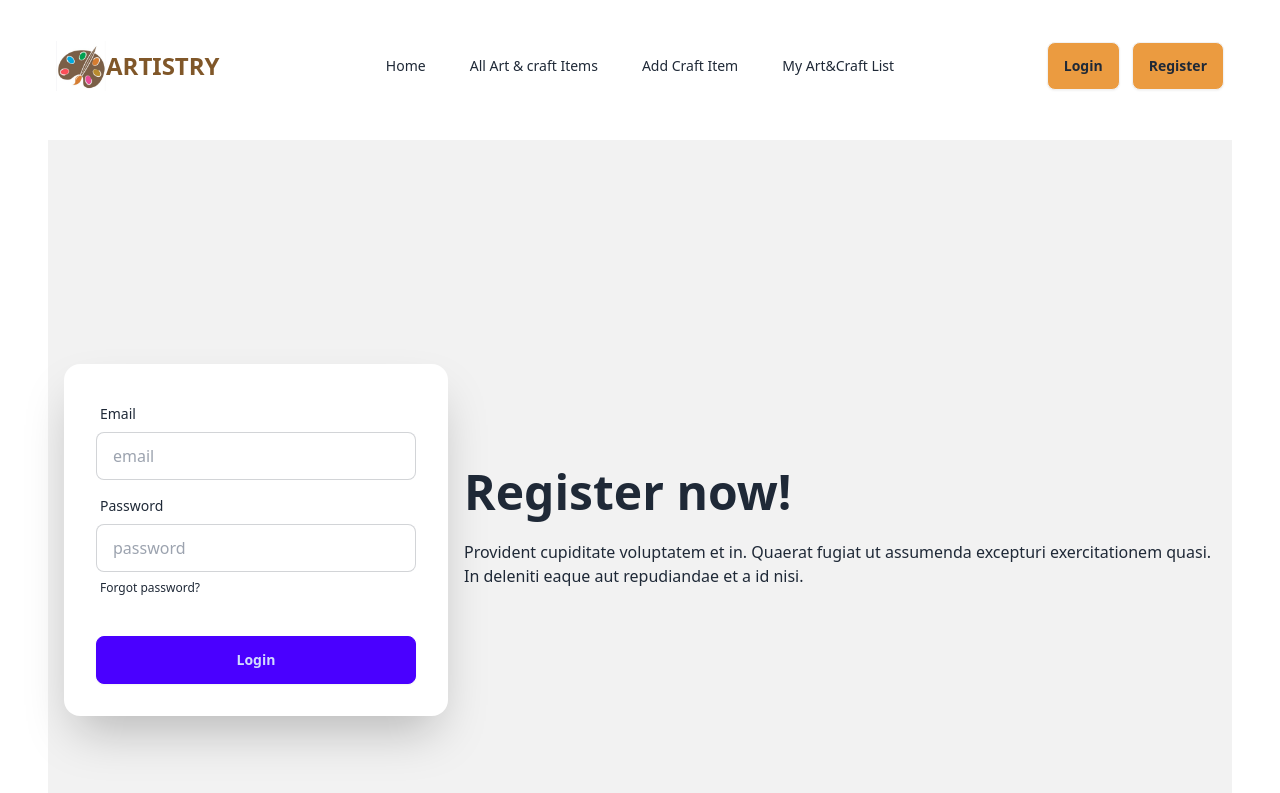
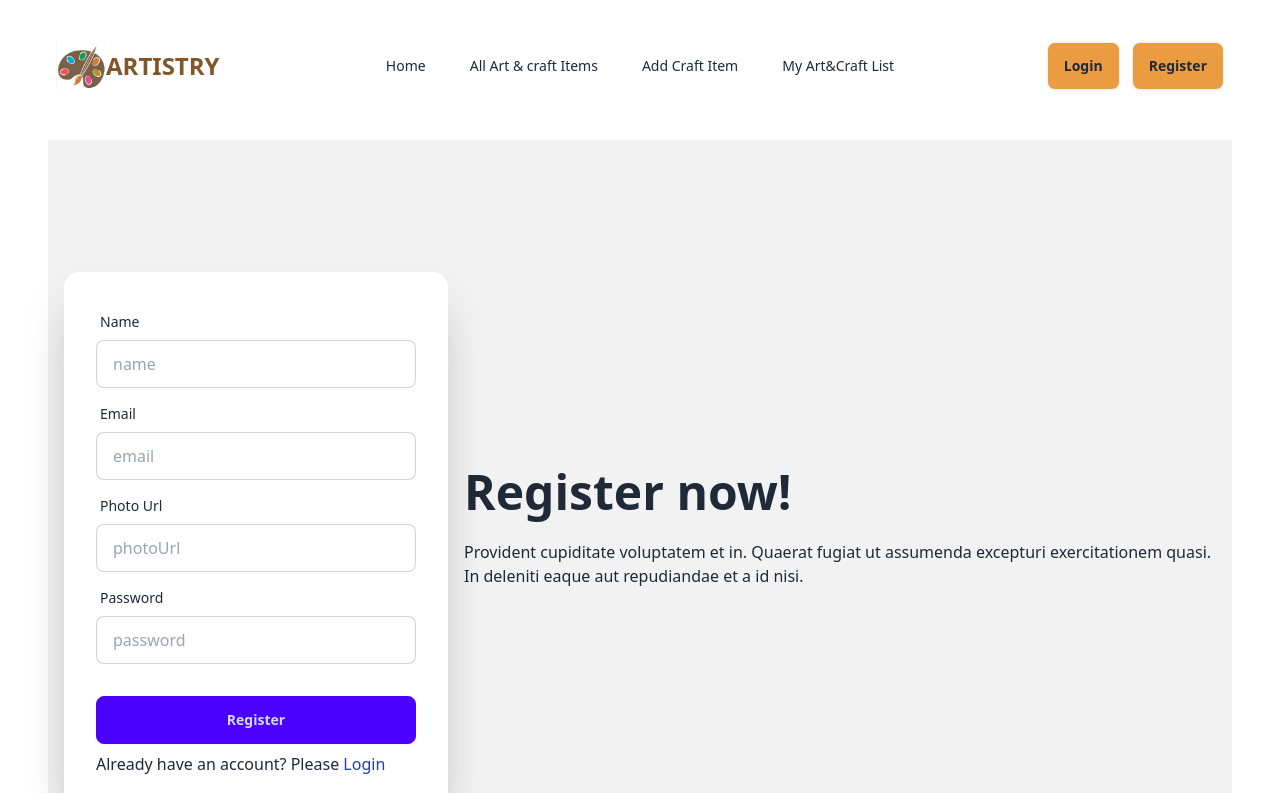
Before and after one commit to ayathree/artistry-client, a React (Vite) app: page /register in a window 1280 px wide. Shown: the top 793 px of the page. Built offline with nearby package versions, Linux system fonts and the light colour scheme; no server answers.

Commit message:
added email password user

```diff
--- a/src/component/Navbar.jsx
+++ b/src/component/Navbar.jsx
@@ -1,7 +1,14 @@
 import { Link, NavLink } from 'react-router-dom';
 import logo from '../assets/art_1.jpg'
+import { useContext } from 'react';
+import { AuthContext } from '../provider/AuthProvider';
 
 const Navbar = () => {
+  const {user, logOut}= useContext(AuthContext)
+
+  const handleLogOut=()=>{
+    logOut()
+  }
     const links =<>
     <NavLink to={'/'}>Home</NavLink>
     <NavLink to={'/allArt'}>All Art & craft Items </NavLink>
@@ -30,9 +37,26 @@ const Navbar = () => {
 
     </ul>
   </div>
-  <div className="navbar-end flex flex-row gap-3">
-    <Link to={'/logged'}><button className="btn bg-[#eb9b40] ">Login</button></Link>
+  <div className="navbar-end">
+    {
+      user ? <> <div className="dropdown dropdown-end">
+      <div tabIndex={0} role="" className="btn  btn-circle avatar tooltip tooltip-bottom lg:tooltip-left" data-tip={user.displayName}>
+        <div className=" rounded-full">
+          <img alt="Tailwind CSS Navbar component" src={user.photoURL} />
+        </div>
+      </div>
+      <ul tabIndex={0} className="mt-3 z-[1] p-2 shadow menu menu-sm dropdown-content bg-base-100 rounded-box w-52">
+
+        <li onClick={handleLogOut}><a>Logout</a></li>
+      </ul>
+    </div>
+    </>: <div className=' flex flex-row gap-3'>
+   <Link to={'/logged'}><button className="btn bg-[#eb9b40] ">Login</button></Link>
     <Link to={'/register'}><button className="btn bg-[#eb9b40]">Register</button></Link>
+   </div>
+    }
+
+
 
   </div>
 </div>
--- a/src/main.jsx
+++ b/src/main.jsx
@@ -4,12 +4,15 @@ import ReactDOM from 'react-dom/client'
 import { RouterProvider } from "react-router-dom";
 import './index.css'
 import router from './router/routes';
+import AuthProvider from './provider/AuthProvider';
 
 
 
 
 ReactDOM.createRoot(document.getElementById('root')).render(
   <React.StrictMode>
-   <RouterProvider router={router} />
+  <AuthProvider>
+  <RouterProvider router={router} />
+  </AuthProvider>
   </React.StrictMode>,
 )
--- a/src/page/Logged.jsx
+++ b/src/page/Logged.jsx
@@ -1,6 +1,37 @@
+import { useContext, useState } from "react";
+import { AuthContext } from "../provider/AuthProvider";
+import { Link } from "react-router-dom";
 
 
 const Logged = () => {
+  const {signIn} =useContext(AuthContext)
+  const [success, setSuccess]= useState('');
+  const[error, setError]= useState('')
+  const handleLogIn=e=>{
+    e.preventDefault();
+    const form= e.target;
+    const email= form.email.value;
+    const password = form.password.value;
+    const newLogger= {email, password}
+    console.log(newLogger)
+
+    setError('')
+    setSuccess('')
+
+    signIn(email, password)
+    .then(result=>{
+      console.log(result.user)
+      setSuccess('User logged successfully')
+    })
+    .catch(error=>{
+      console.log(error.message)
+      setError(error.message)
+    })
+
+
+
+
+  }
     return (
         <div className="hero min-h-screen bg-base-200">
         <div className="hero-content flex-col lg:flex-row-reverse">
@@ -9,26 +40,31 @@ const Logged = () => {
             <p className="py-6">Provident cupiditate voluptatem et in. Quaerat fugiat ut assumenda excepturi exercitationem quasi. In deleniti eaque aut repudiandae et a id nisi.</p>
           </div>
           <div className="card shrink-0 w-full max-w-sm shadow-2xl bg-base-100">
-            <form className="card-body">
+            <form onSubmit={handleLogIn} className="card-body">
               <div className="form-control">
                 <label className="label">
                   <span className="label-text">Email</span>
                 </label>
-                <input type="email" placeholder="email" className="input input-bordered" required />
+                <input type="email" placeholder="email" name="email" className="input input-bordered" required />
               </div>
               <div className="form-control">
                 <label className="label">
                   <span className="label-text">Password</span>
                 </label>
-                <input type="password" placeholder="password" className="input input-bordered" required />
-                <label className="label">
-                  <a href="#" className="label-text-alt link link-hover">Forgot password?</a>
-                </label>
+                <input type="password" placeholder="password" name="password" className="input input-bordered" required />
+
               </div>
               <div className="form-control mt-6">
                 <button className="btn btn-primary">Login</button>
               </div>
+              <p>Do not have an account? Please <Link to={'/register'}><span className="text-blue-800">Register</span></Link></p>
             </form>
+            {
+              error && <p className="text-red-600">{error}</p>
+            }
+            {
+              success && <p className="text-green-600">{success}</p>
+            }
           </div>
         </div>
       </div>
--- a/src/page/Register.jsx
+++ b/src/page/Register.jsx
@@ -1,6 +1,62 @@
+import { useContext, useState } from "react";
+import { Link } from "react-router-dom";
+import { AuthContext } from "../provider/AuthProvider";
+import { updateProfile } from "firebase/auth";
 
 
 const Register = () => {
+    const {createUser, logOut}= useContext(AuthContext)
+    const [registerError, setRegisterError]= useState('');
+    const [registerSuccess, setRegisterSuccess]= useState('');
+
+    const handleRegister = e=>{
+        e.preventDefault();
+        const form = e.target;
+        const name = form.name.value;
+        const email = form.email.value;
+        const photoUrl = form.photoUrl.value;
+        const password = form.password.value;
+        const newUser = {name, email, photoUrl, password}
+        console.log(newUser);
+        setRegisterError('')
+        setRegisterSuccess('')
+
+        if (!/[A-Z]/.test(password)) {
+            setRegisterError('Password should have at least one uppercase letter ')
+            return
+
+        }
+        else if(!/[a-z]/.test(password)){
+            setRegisterError('Password should have at least one lowercase letter')
+            return
+        }
+
+
+
+        createUser(email, password)
+        .then(result=>{
+            console.log(result.user)
+            logOut()
+            setRegisterSuccess('User Created Successfully')
+            form.reset();
+            updateProfile(result.user,{
+                displayName:name,
+                photoURL:photoUrl
+            })
+            .then(()=>{
+
+                console.log('profile updated')
+              })
+                .catch((error)=>console.log(error))
+        })
+        .catch(error=>{
+            console.log(error.message)
+            setRegisterError(error.message)
+        })
+
+
+    }
+
     return (
         <div className="hero min-h-screen bg-base-200">
         <div className="hero-content flex-col lg:flex-row-reverse">
@@ -9,26 +65,44 @@ const Register = () => {
             <p className="py-6">Provident cupiditate voluptatem et in. Quaerat fugiat ut assumenda excepturi exercitationem quasi. In deleniti eaque aut repudiandae et a id nisi.</p>
           </div>
           <div className="card shrink-0 w-full max-w-sm shadow-2xl bg-base-100">
-            <form className="card-body">
+            <form onSubmit={handleRegister} className="card-body">
+            <div className="form-control">
+                <label className="label">
+                  <span className="label-text">Name</span>
+                </label>
+                <input type="text" placeholder="name" name="name" className="input input-bordered" required />
+              </div>
               <div className="form-control">
                 <label className="label">
                   <span className="label-text">Email</span>
                 </label>
-                <input type="email" placeholder="email" className="input input-bordered" required />
+                <input type="email" placeholder="email" name="email" className="input input-bordered" required />
+              </div>
+              <div className="form-control">
+                <label className="label">
+                  <span className="label-text">Photo Url</span>
+                </label>
+                <input type="text" placeholder="photoUrl" name="photoUrl" className="input input-bordered" required />
               </div>
               <div className="form-control">
                 <label className="label">
                   <span className="label-text">Password</span>
                 </label>
-                <input type="password" placeholder="password" className="input input-bordered" required />
-                <label className="label">
-                  <a href="#" className="label-text-alt link link-hover">Forgot password?</a>
-                </label>
+                <input type="password" placeholder="password" name="password" className="input input-bordered" required />
+
               </div>
               <div className="form-control mt-6">
-                <button className="btn btn-primary">Login</button>
+                <button className="btn btn-primary">Register</button>
+
               </div>
+              <p>Already have an account? Please <Link to={'/logged'}> <span className="text-blue-800">Login</span> </Link></p>
             </form>
+            {
+                registerError && <p className="text-red-600">{registerError}</p>
+            }
+            {
+                registerSuccess && <p className="text-green-600">{registerSuccess}</p>
+            }
           </div>
         </div>
       </div>
--- /dev/null
+++ b/src/provider/AuthProvider.jsx
@@ -0,0 +1,49 @@
+import { createUserWithEmailAndPassword, onAuthStateChanged, signInWithEmailAndPassword, signOut } from "firebase/auth";
+import { createContext, useEffect, useState } from "react";
+import auth from "../firebase/firebase.config";
+
+export const AuthContext = createContext(null);
+
+
+const AuthProvider = ({children}) => {
+    const [user, setUser]= useState(null);
+    const [loading, setLoading]= useState(true)
+
+    const createUser =(email,password)=>{
+        setLoading(true)
+        return createUserWithEmailAndPassword(auth, email, password);
+
+    }
+
+    const signIn = (email, password)=>{
+        setLoading(true);
+        return signInWithEmailAndPassword(auth, email, password)
+
+    }
+
+    const logOut =()=>{
+        setLoading(true);
+        return signOut(auth)
+    }
+
+    useEffect(()=>{
+        const unSubscribe =onAuthStateChanged(auth, currentUser=>{
+            setUser(currentUser)
+            setLoading(false)
+            console.log(currentUser)
+        });
+        return()=>{
+            unSubscribe();
+        }
+    },[])
+
+    const allInfo={user, createUser, loading, signIn, logOut}
+    return (
+       <AuthContext.Provider value={allInfo}>
+        {children}
+
+       </AuthContext.Provider>
+    );
+};
+
+export default AuthProvider;
```
Also changed, not shown: .eslintrc.cjs.
